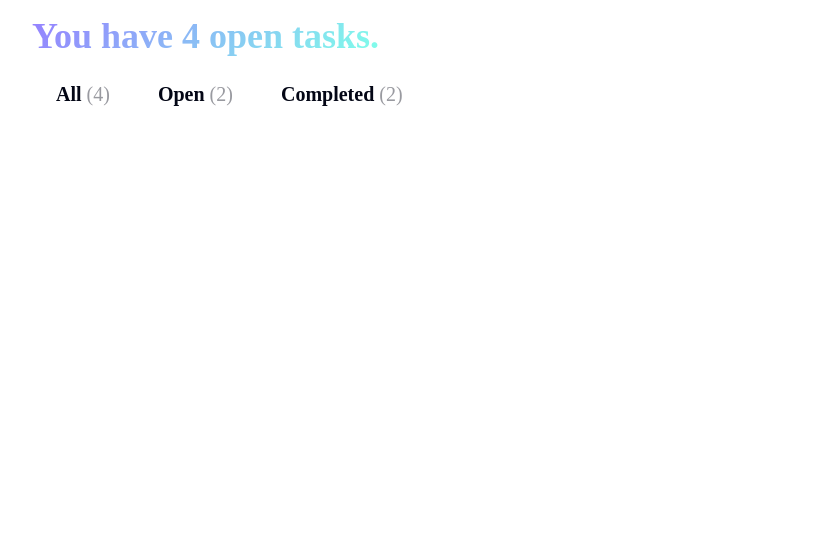
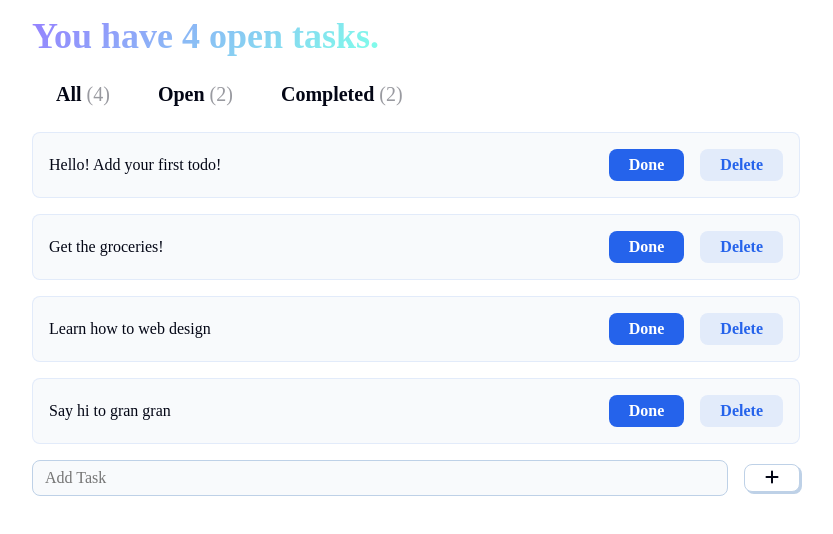
Before and after one commit to saurav-95-dev/Project-Testing, a React (Vite) app: page / in a window 1280 px wide. Shown: the top 534 px of the page, without its empty margins (224-1057 px from the left). Built offline with nearby package versions, Linux system fonts and the light colour scheme; a web font is replaced by a local one.

Commit message:
Static UI-Components marked done

```diff
--- a/index.html
+++ b/index.html
@@ -4,7 +4,8 @@
     <meta charset="UTF-8" />
     <link rel="icon" type="image/svg+xml" href="/vite.svg" />
     <meta name="viewport" content="width=device-width, initial-scale=1.0" />
-    <title>For testing</title>
+    <title>Dev Testing</title>
+    <link rel="stylesheet" href="https://cdnjs.cloudflare.com/ajax/libs/font-awesome/6.7.2/css/all.min.css" integrity="sha512-Evv84Mr4kqVGRNSgIGL/F/aIDqQb7xQ2vcrdIwxfjThSH8CSR7PBEakCr51Ck+w+/U6swU2Im1vVX0SVk9ABhg==" crossorigin="anonymous" referrerpolicy="no-referrer" />
   </head>
   <body>
     <div id="root"></div>
--- a/src/components/TodoCard.jsx
+++ b/src/components/TodoCard.jsx
@@ -1,9 +1,16 @@
 
 
-export default function TodoCard() {
+export default function TodoCard(props) {
+
+  const { todo } = props;
+
     return (
-        <div>
-
+      <div className="card todo-item">
+        <p>{todo.input}</p>
+        <div className="todo-buttons">
+          <button><h6>Done</h6></button>
+          <button><h6>Delete</h6></button>
+        </div>
        </div>
      )
 }
--- a/src/components/TodoInput.jsx
+++ b/src/components/TodoInput.jsx
@@ -1,8 +1,15 @@
+
 
 export default function TodoInput() {
+
+
+
     return (
-        <div>
-
-       </div>
+        <div className="input-container">
+            <input placeholder="Add Task"></input>
+            <button>
+            <i className="fa-solid fa-plus"></i>
+            </button>
+        </div>
     )
 }
--- a/src/components/TodoList.jsx
+++ b/src/components/TodoList.jsx
@@ -1,11 +1,29 @@
+//The TodoList is going to be dependent on the tab that's currently opened :
 import TodoCard from "./TodoCard";
 
 
-
-export default function TodoList() {
+export default function TodoList(props) {
+    const { todos } = props;
+    const tab = "All";
+    let filterTodoList = ""
+    if (tab == "All") {
+        filterTodoList = todos;
+    }
+    else if (tab == "Open") {
+        filterTodoList = todos.filter(val => !val.complete);
+    }
+    else {
+        filterTodoList = todos.filter(val => val.complete);
+    }
     return (
-        <div>
-            <TodoCard/>
-       </div>
+        <>
+            {
+                filterTodoList.map((todo , todoIndex) => {
+                    return (
+                        <TodoCard key={ todoIndex} todo={todo} />
+                    )
+                })
+            }
+        </>
      )
  }
```
